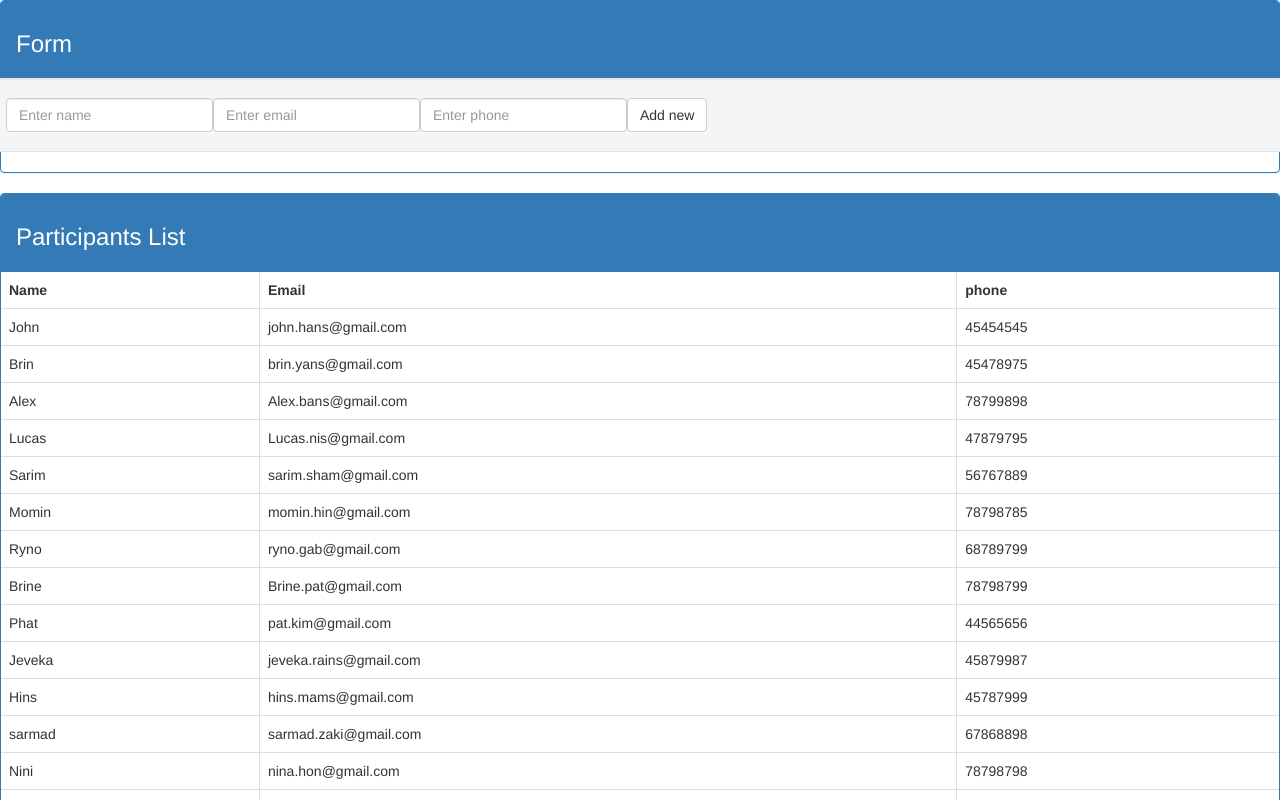
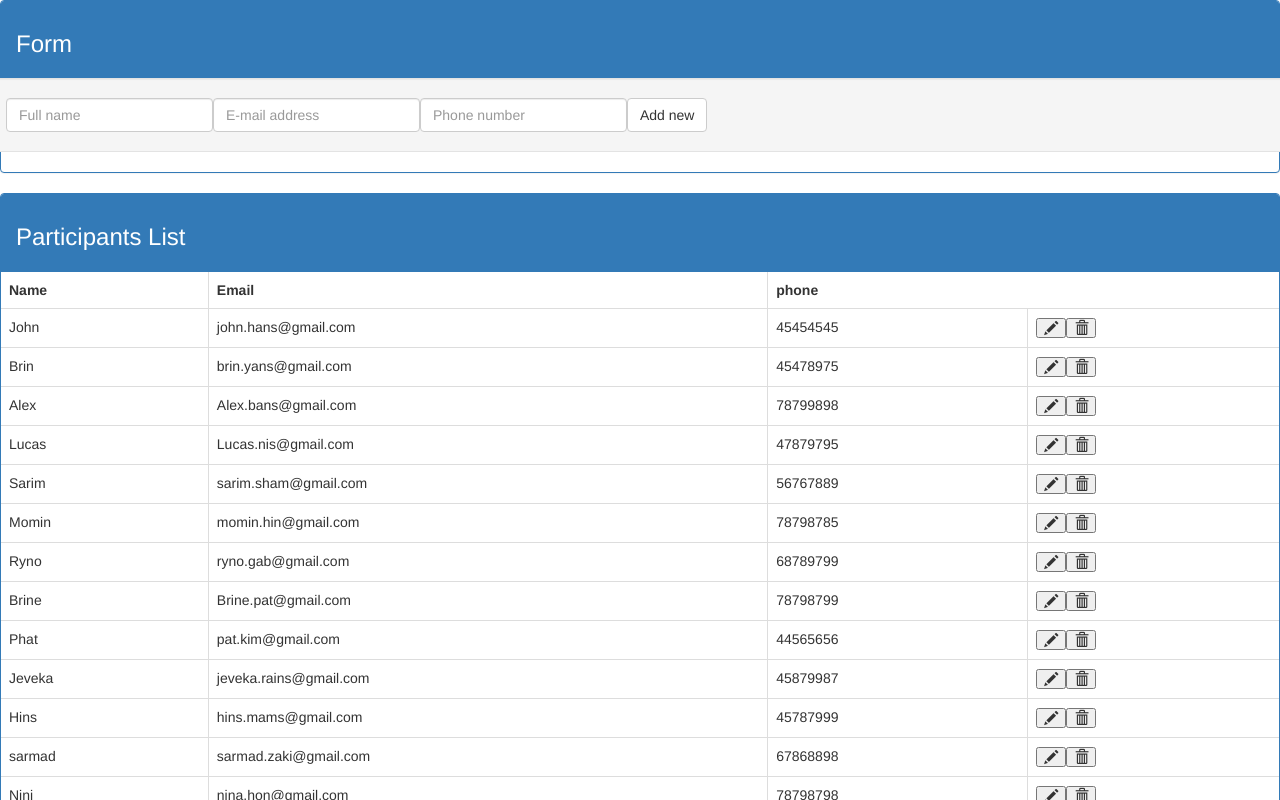
Before and after one commit to binakhalid/react-table, a React (Create React App) app: page / in a window 1280 px wide. Shown: the top 800 px of the page. Built offline with nearby package versions, Linux system fonts and the light colour scheme.

Commit message:
validation added

```diff
--- a/src/components/table.js
+++ b/src/components/table.js
@@ -13,11 +13,22 @@ class Table extends Component {
 		const name = this.refs.name.value;
 		const email = this.refs.email.value;
 		const phone = this.refs.phone.value;
+		if(name, email, phone === "") {
+			alert("Please add something..")
+		} else {
 		console.log("getData is running: ", name, email, phone);
 		let data = Data;
 		data.unshift({ name: name, email: email, phone });
 		this.setState({ data: data })
+		this.refs.name.value = "";
+		this.refs.email.value = "";
+		this.refs.phone.value = "";
 	}
+}
+removeItem() {
+	console.log("remove button is functioning properly")
+	this.state.data.splice(1, 3);
+}
 	render() {
 
 		let myData = this.state.data.map((res, i) => {
@@ -26,6 +37,12 @@ class Table extends Component {
 				<td>{res.name}</td>
 				<td>{res.email}</td>
 				<td>{res.phone}</td>
+				<td>
+					<button className="glyphicon glyphicon-pencil "></button>
+					<button className="glyphicon glyphicon-trash " onClick={() => this.removeItem()}></button>
+				</td>
+
+
 
 			</tr>)
 		})
@@ -39,9 +56,9 @@ class Table extends Component {
 							<div className="well">
 								<form className="form-inline" role="form">
 									<div className="form-group " >
-										<input type="name" className="form-control" ref="name" placeholder="Enter name" required/>
-										<input type="name" className="form-control" ref="email" placeholder="Enter email" required/>
-										<input type="name" className="form-control" ref="phone" placeholder="Enter phone" required/>
+										<input type="name" className="form-control" ref="name" placeholder="Full name" />
+										<input type="name" className="form-control" ref="email" placeholder="E-mail address" />
+										<input type="name" className="form-control" ref="phone" placeholder="Phone number" />
 									</div>
 									<button className="btn btn-default" onClick={(event) => { this.getData(event) }}>Add new</button>
 								</form>
```
Also changed, not shown: src/components/form.js (+13 -13 lines).
